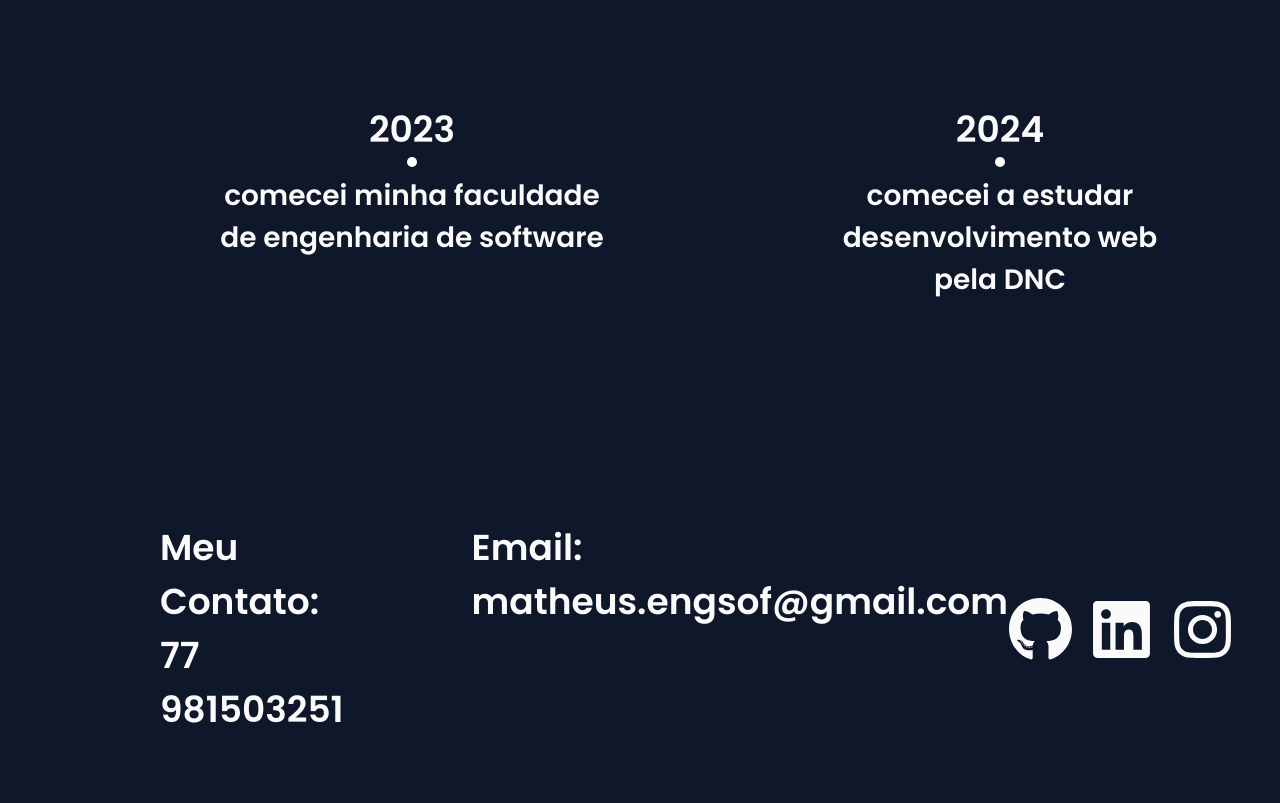
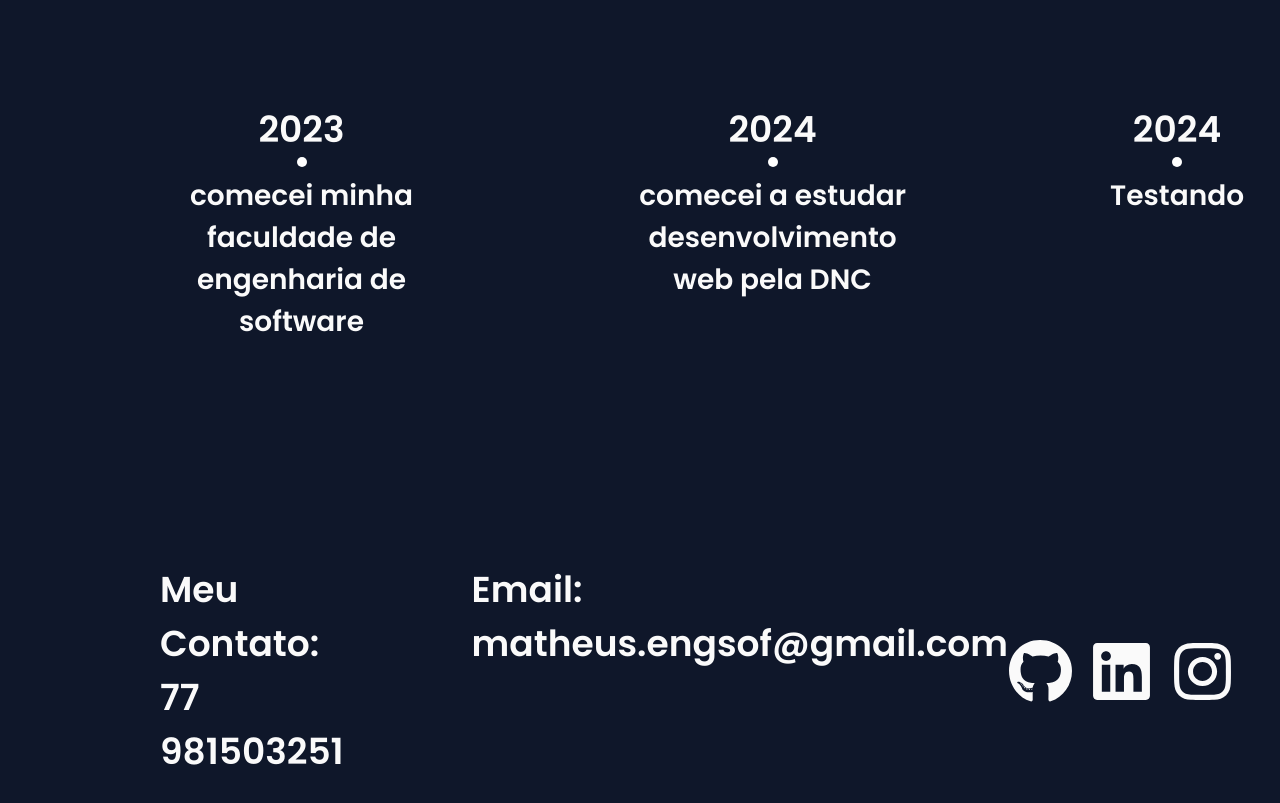
Before and after one commit to MatheusEngSoft/Portifolio-React, a React (Vite) app: page / in a window 1280 px wide. Shown: the part 4941-5744 px from the top of the page. Built offline with nearby package versions, Linux system fonts and the light colour scheme.

Commit message:
Testando a nova branch

```diff
--- a/src/assets/aboutme.tsx
+++ b/src/assets/aboutme.tsx
@@ -3,6 +3,7 @@ import TimeLine from "./components/timeline"
 const events = [
   { data: '2023', description: 'comecei minha faculdade de engenharia de software'},
   { data: '2024', description: 'comecei a estudar desenvolvimento web pela DNC'},
+  { data:'2024', description: 'Testando'}
 ]
 
 export default function AboutMe(){
```
